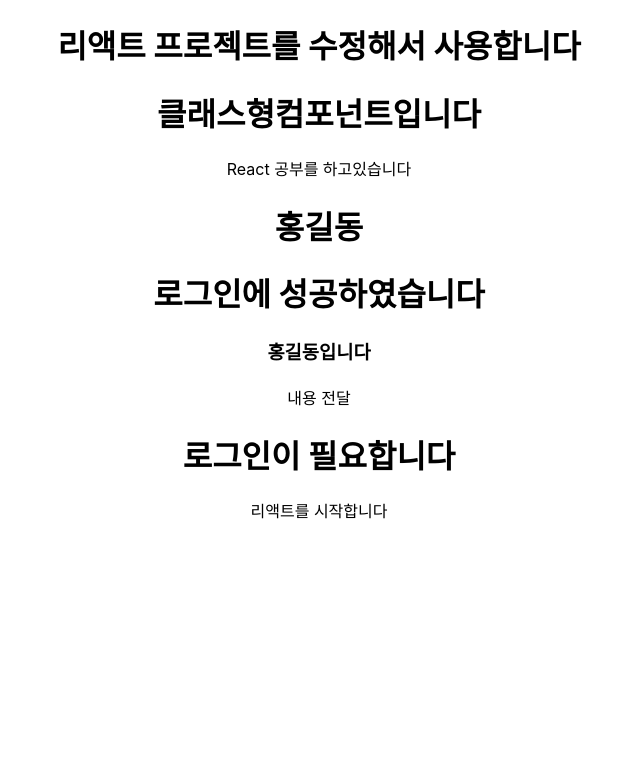
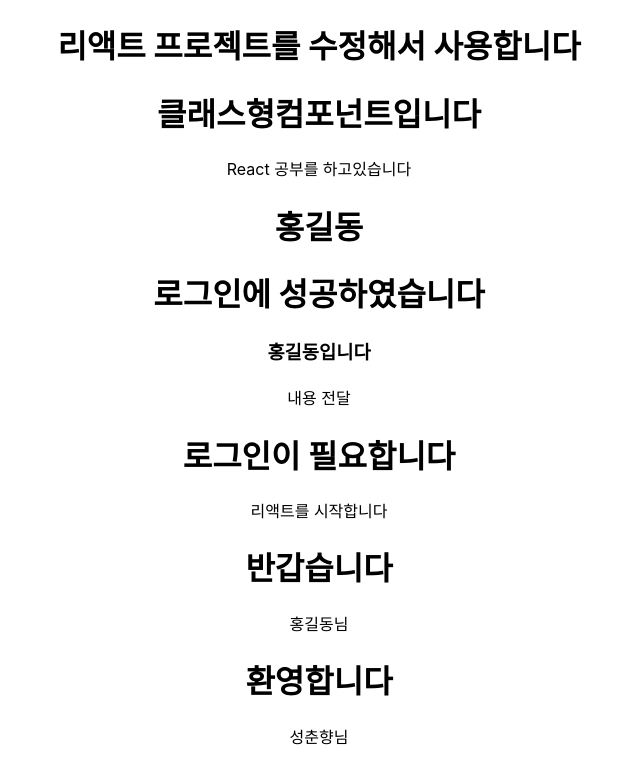
Before and after one commit to hj-Seong/2023-react, a React (Create React App) app in the folder first-react/: page / in a window 1280 px wide. Shown: the top 784 px of the page, without its empty margins (321-961 px from the left). Built offline with nearby package versions, Linux system fonts and the light colour scheme; the HTML template or start-up script is replaced by a standard one.

Commit message:
0330 컴포넌트-props3

```diff
--- a/first-react/src/App.js
+++ b/first-react/src/App.js
@@ -6,6 +6,8 @@ import MyComponent from './components/MyComponent';
 import LoginComp from './components/LoginComp';
 import { LoginText } from './components/LoginComp';
 
+import TextComp from './components/TextComp';
+
 function App() {
   return (
     <div className="App">
@@ -13,10 +15,15 @@ function App() {
       <MyComponent />
       {/* 만든 컴포넌트에 속성=값을 통해 값을 props전달 */}
       <LoginComp login={true} name="홍길동" />
-      {/**만든 컴포넌트사이에 글자를 적어서 전달 */}
-      {/** props의 children으로 전달 */}
-      {/** props값을 전달하지 않으면 undefined로 들어감 */}
+      {/* 컴포넌트사이에 글자를 적으면 props의 children으로 전달 */}
+      {/* props값을 전달하지 않으면 undefined로 들어감 */}
       <LoginComp>내용 전달</LoginComp>
+      {/** 새로운 TextComp를 만들어서
+       * children에 들어간 값을 h1태그에 넣어서 출력하세요
+       * name값을 받아와서 p태그에 name님 을 출력하세요
+       */}
+      <TextComp name="홍길동">반갑습니다</TextComp>
+      <TextComp name="성춘향">환영합니다</TextComp>
     </div>
   );
 }
--- a/first-react/src/components/LoginComp.js
+++ b/first-react/src/components/LoginComp.js
@@ -5,7 +5,7 @@ class LoginComp extends Component {
         // 클래스에서 props 값을 가져올때는 this.props을 통해들고온다
         // this.props은 Component에서 상속받아온 속성
         // this.props = {login:true, name:"홍길동"};
-        // 구조화 할당
+        // 비구조화 할당 (구조 분해)
         // : 배열이나 객체와같이 값이 여러개인 자료형을
         // 안에 있는 요소를 꺼내서 각각의 변수에 따로 저장하는 방식
         const prop = this.props;
--- /dev/null
+++ b/first-react/src/components/TextComp.js
@@ -0,0 +1,15 @@
+import { Component } from "react";
+
+class TextComp extends Component {
+    render(){
+        // this.props 값을 가져와서 사용
+        const {name, children} = this.props;
+        return (
+            <div>
+                <h1>{children}</h1>
+                <p>{name}님</p>
+            </div>
+        );
+    }
+}
+export default TextComp
```
